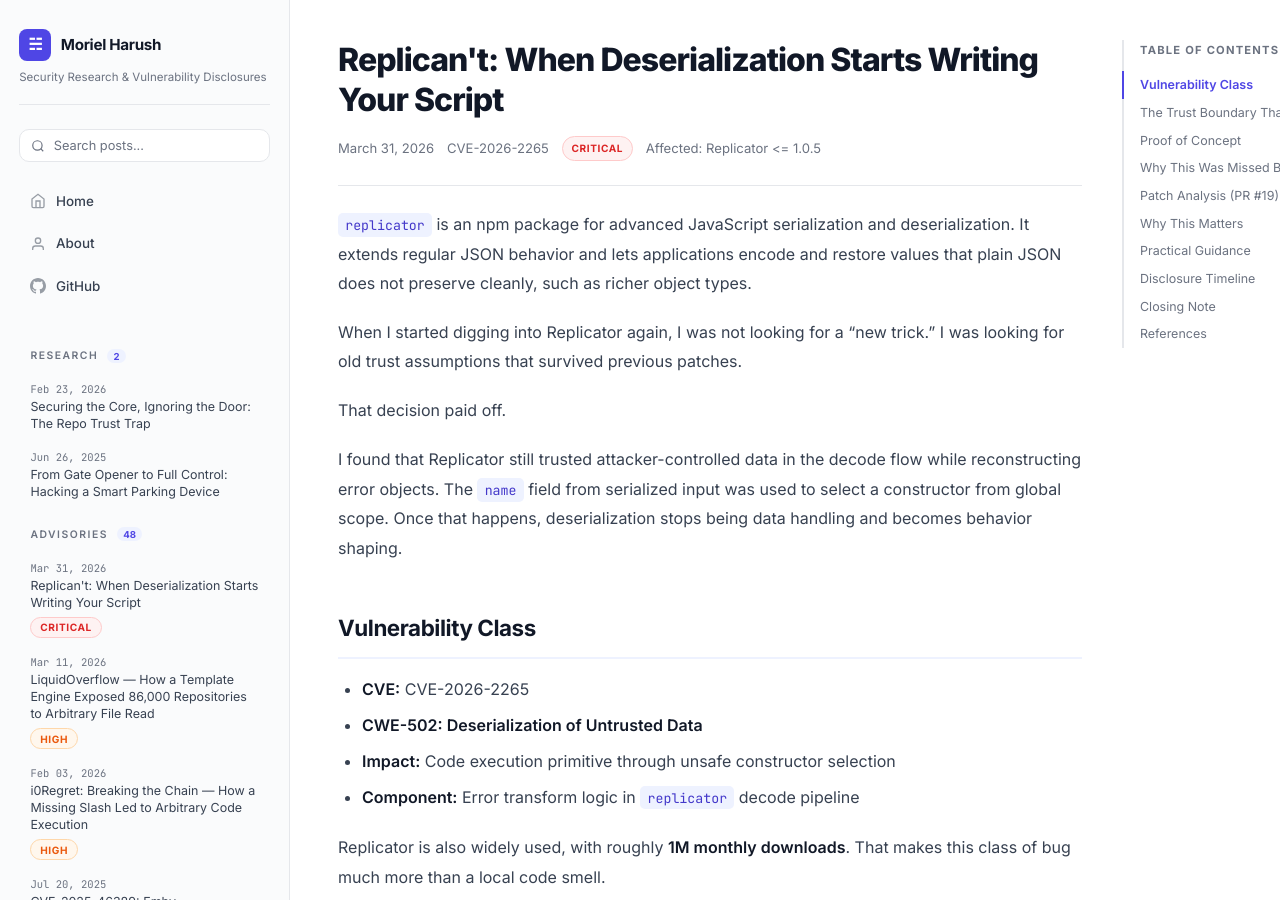
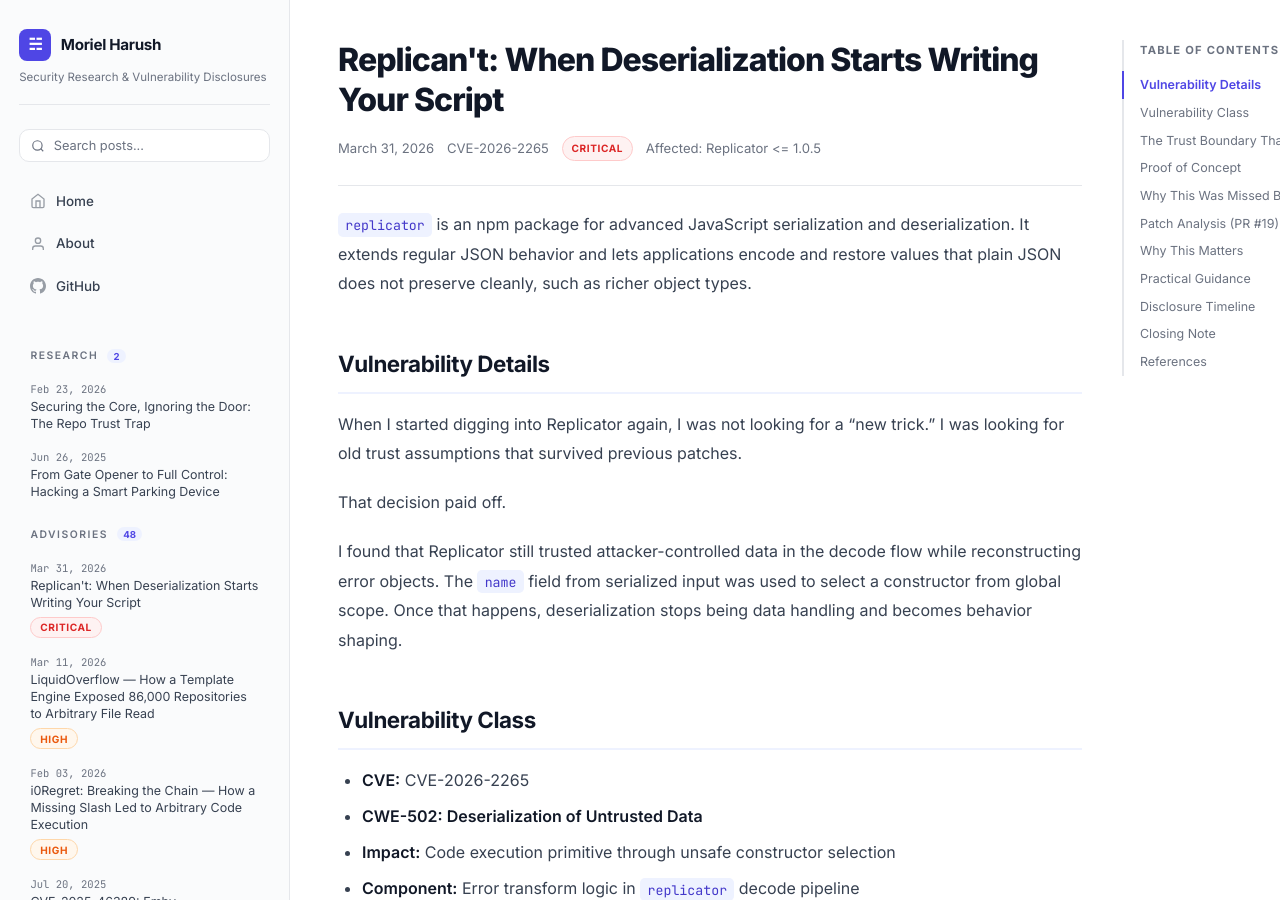
Before and after one commit to MorielHarush/morielharush.github.io, a Jekyll site: the page built from _posts/2026-03-31-cve-2026-2265-replicator-deserialization-of-untrusted-data.md, in a window 1280 px wide and 900 px high. Built offline with Jekyll 4.4.1, drawn with Linux system fonts in a browser that asks for light colours.

Commit message:
added CVE-2026-2265

```diff
--- a/_posts/2026-03-31-cve-2026-2265-replicator-deserialization-of-untrusted-data.md
+++ b/_posts/2026-03-31-cve-2026-2265-replicator-deserialization-of-untrusted-data.md
@@ -9,6 +9,8 @@
 ---
 
 `replicator` is an npm package for advanced JavaScript serialization and deserialization. It extends regular JSON behavior and lets applications encode and restore values that plain JSON does not preserve cleanly, such as richer object types.
+
+## Vulnerability Details
 
 When I started digging into Replicator again, I was not looking for a "new trick." I was looking for old trust assumptions that survived previous patches.
 
```
